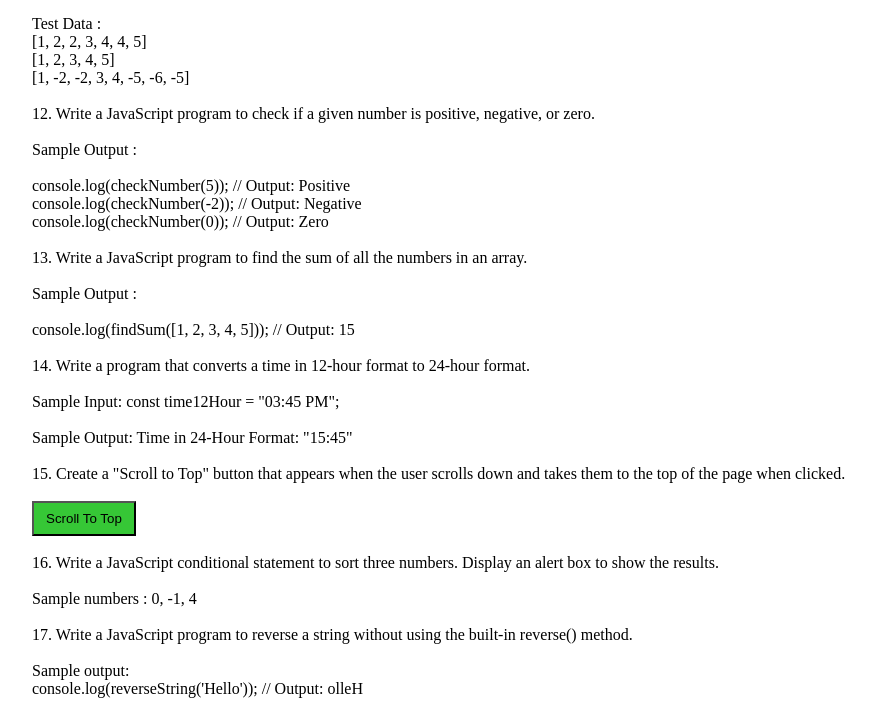
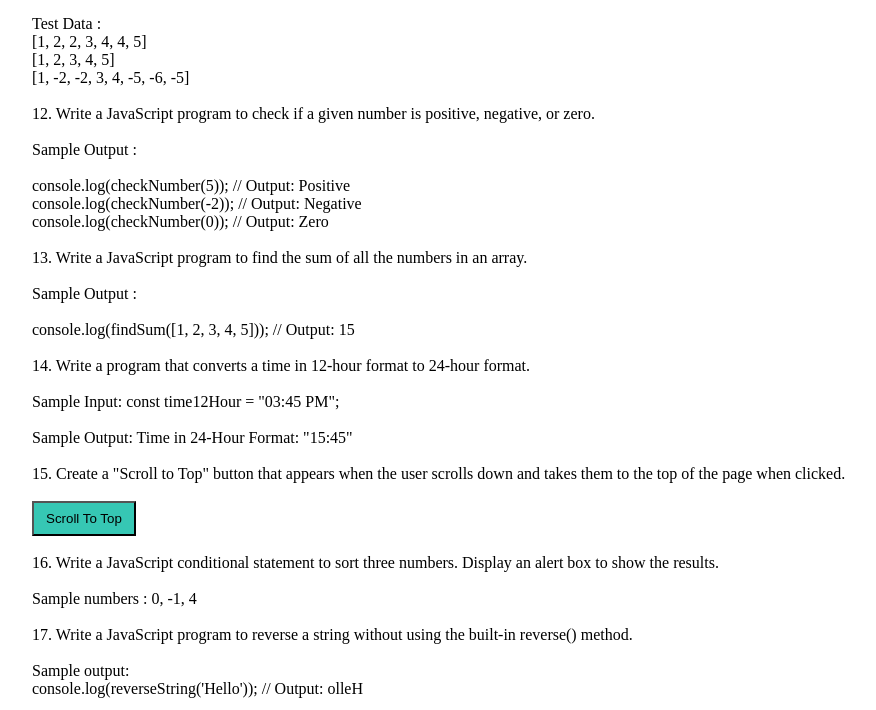
Before and after one commit to Keerthiraj481/Week---5-Logical, a plain HTML site: page index.html in a window 1280 px wide. Shown: the part 90-800 px from the top of the page, without its empty margins (0-876 px from the left). Drawn offline with Linux system fonts and the light colour scheme.

Commit message:
added Styling

```diff
--- a/styles/style.css
+++ b/styles/style.css
@@ -22,5 +22,5 @@ body{
 
 .scrollTop{
   padding: 0.5rem 0.75rem;
-  background-color: rgb(54, 199, 54);
+  background-color: rgb(54, 199, 180);
 }
```
